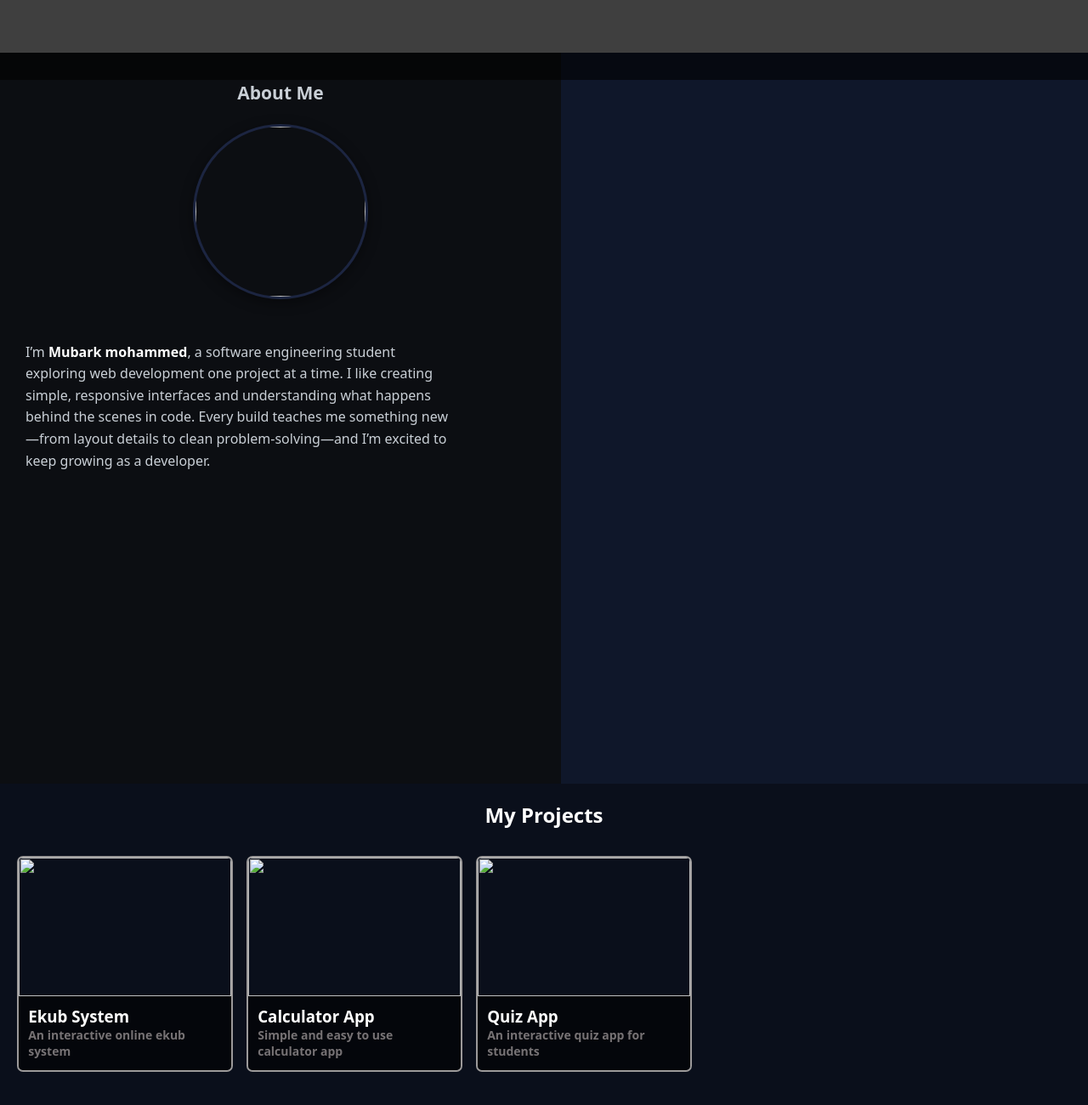
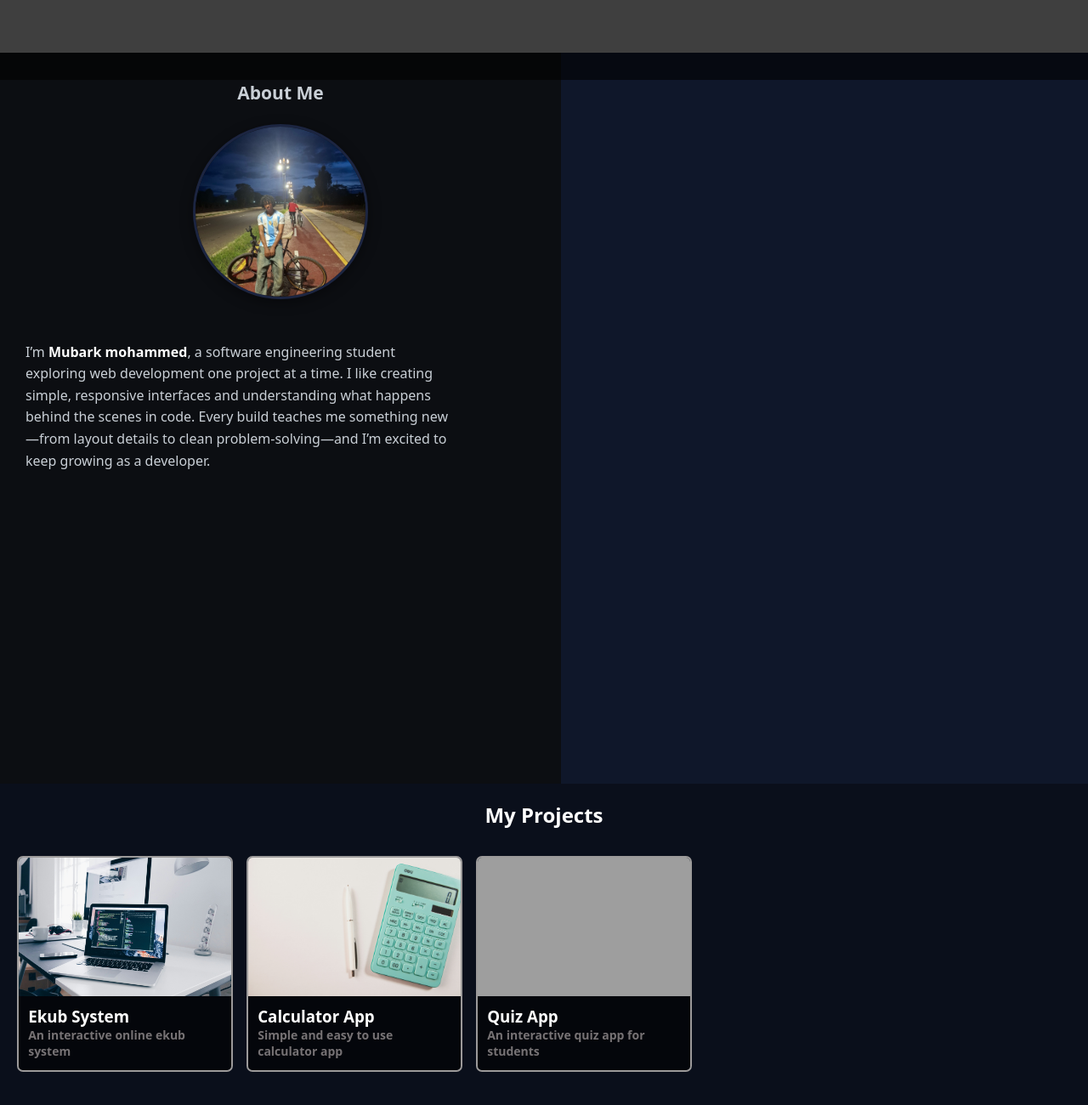
Before and after one commit to mubarkmohammed/Portfolio, a plain HTML site: page index.html in a window 1280 px wide. Shown: the part 628-1928 px from the top of the page at 85% size. Drawn offline with Linux system fonts and the light colour scheme; the site is published under a folder, as on GitHub Pages, so addresses that start at the root find nothing.

Commit message:
modify the path of the images

```diff
--- a/index.html
+++ b/index.html
@@ -48,7 +48,7 @@
 <section id="about" class="about-section">
     <h3>About Me</h3>
     <div class="img-div">
-        <img src="/photo_2026-10-25_05-38-59.jpg" alt="">
+        <img src="photo_2026-10-25_05-38-59.jpg" alt="">
     </div>
     <div class="about-text">
         <p id="about">I’m <span class="my-name">Mubark mohammed</span>,  a software engineering student exploring web development one project at a time. I like creating simple, responsive interfaces and understanding what happens behind the scenes in code. Every build teaches me something new—from layout details to clean problem-solving—and I’m excited to keep growing as a developer.</p>
@@ -60,7 +60,7 @@
         <div class="projects-list">
             <div class="project project-one">
                 <div class="img-div">
-                    <img src="/ekub-bcg.jpg" alt="">
+                    <img src="ekub-bcg.jpg" alt="">
 
                 </div>
                 <div class="project-description">
@@ -71,7 +71,7 @@
 
             <div class="project project-two">
                 <div class="img-div">
-                    <img src="/calc-bcg.jpg" alt="">
+                    <img src="calc-bcg.jpg" alt="">
 
                 </div>
                 <div class="project-description">
@@ -82,7 +82,7 @@
 
             <div class="project project-three">
                 <div class="img-div">
-                    <img src="/quiz-bcg.jpg" alt="">
+                    <img src="quiz-bcg.jpg" alt="">
 
                 </div>
                 <div class="project-description">
```
